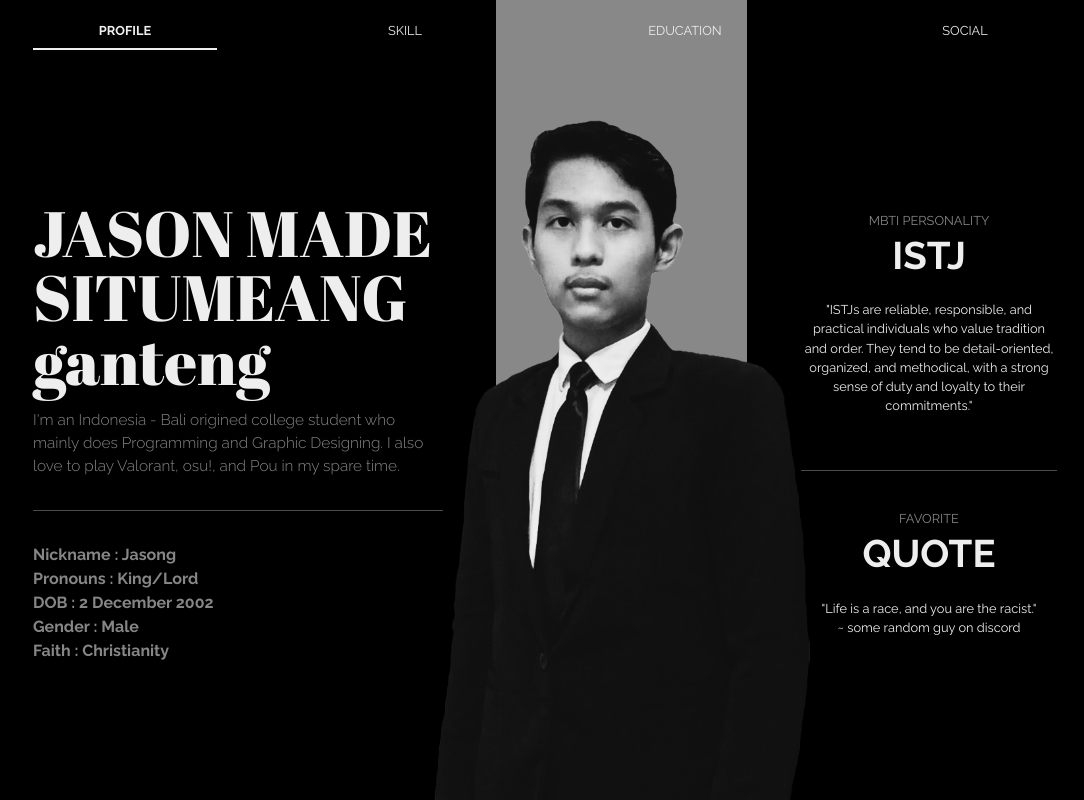
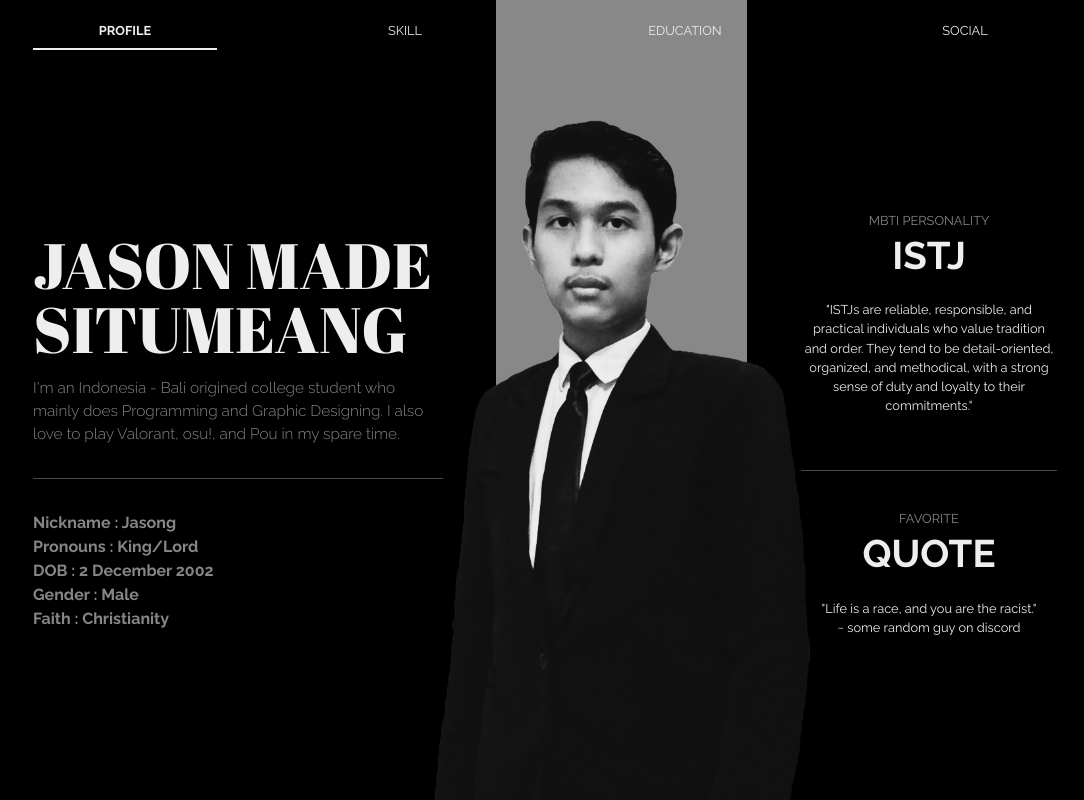
Before and after one commit to SeeToMayYoung/profilejasong, a Laravel app: page / in a window 1280 px wide. Shown: the whole page, without its empty margins (95-1179 px from the left). Run offline with Laravel 9, Linux system fonts and the light colour scheme; some libraries are stand-ins or nearby versions.

Commit message:
Third Commit

```diff
--- a/resources/views/welcome.blade.php
+++ b/resources/views/welcome.blade.php
@@ -38,7 +38,7 @@
             <div class="profile-content">
                 <div class="name-desc">
                     <p class="profile-name">
-                        JASON MADE SITUMEANG ganteng
+                        JASON MADE SITUMEANG
                     </p>
                     <p class="profile-desc">
                         I'm an Indonesia - Bali origined college student who mainly does Programming and Graphic Designing. I also love to play Valorant, osu!, and Pou in my spare time.
```
